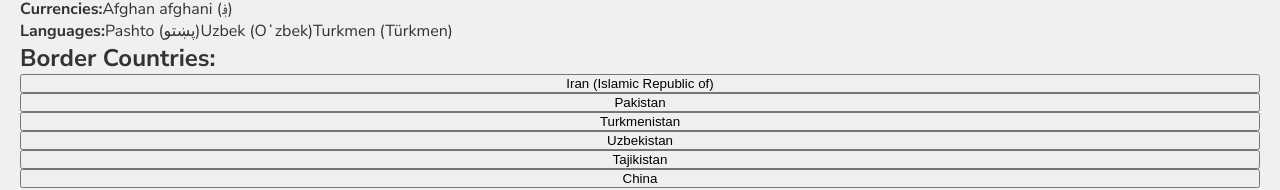
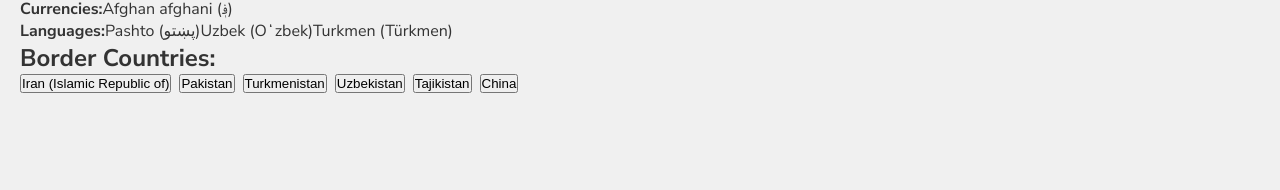
Before and after one commit to tonybalde/countryflagspicker, a React (Vite) app: page / in a window 1280 px wide. Both pictures are taken after a click on the element 298 px from the left and 380 px from the top of the page. Shown: the part 478-668 px from the top of the page. Built offline with nearby package versions, Linux system fonts and the light colour scheme.

Commit message:
added flex country border btns

```diff
--- a/src/components/MainContent.module.css
+++ b/src/components/MainContent.module.css
@@ -66,7 +66,11 @@
   display: flex;
   flex-direction: column;
   gap: 10px;
+}
 
+.countryBorderContainer{
+  display: flex;
+  gap: 8px;
 }
 
 
--- a/src/components/MainContent.tsx
+++ b/src/components/MainContent.tsx
@@ -120,6 +120,7 @@ function MainContent({ isDarkMode }) {
             </p>
 
             <h2>Border Countries:</h2>
+            <div className={styles.countryBorderContainer}>
             {selectedCountry.borders.length > 0 ? (
               selectedCountry.borders.map((borderCode) => {
                 const borderCountry = findCountryByAlpha3Code(borderCode); // Find the full country data
@@ -136,6 +137,7 @@ function MainContent({ isDarkMode }) {
             ) : (
               <p>No border countries</p>
             )}
+            </div>
           </div>
         ) : (
           <div className={styles.cardsContainer}>
```
